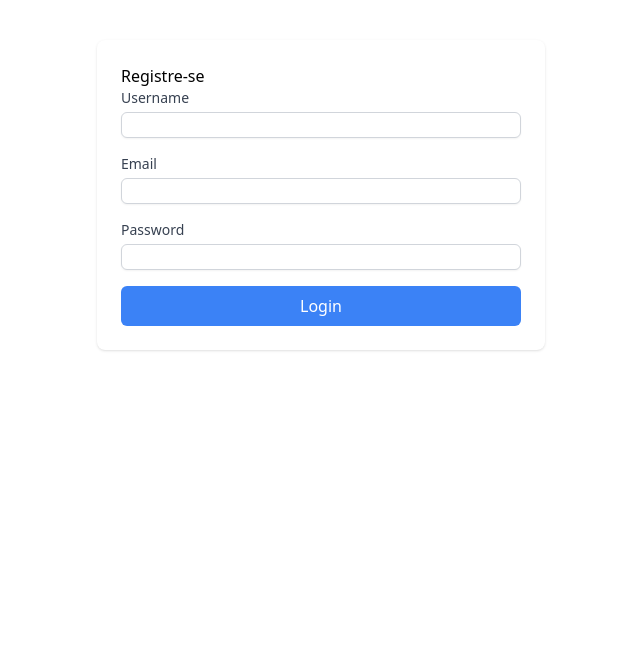
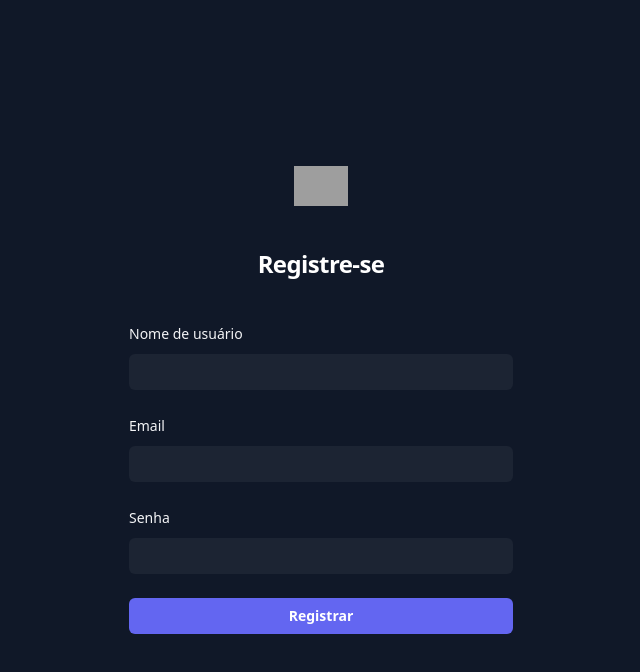
Before and after one commit to Tomazbr9/FyzoUi, an Angular app: page /register in a window 1280 px wide. Shown: the top 672 px of the page, without its empty margins (319-959 px from the left). Built offline with nearby package versions, Linux system fonts and the light colour scheme; grey boxes are pictures that could not be loaded.

Commit message:
feat(auth): templates customizados para melhor experiencia do usuário

```diff
--- a/src/app/core/guards/auth.guard.ts
+++ b/src/app/core/guards/auth.guard.ts
@@ -6,7 +6,7 @@ export class AuthGuard {
     constructor(private router: Router) {}
 
     canActivate(): boolean {
-        const token = localStorage.getItem('token');
+        const token = localStorage.getItem('access_token');
 
         if (!token) {
             this.router.navigate(['/login']);
--- a/src/app/features/auth/login/login.html
+++ b/src/app/features/auth/login/login.html
@@ -1,14 +1,34 @@
-<div class="max-w-md mx-auto mt-10 p-6 bg-white rounded-lg shadow">
-    <h1>Login</h1>
-    <form [formGroup]="loginForm" (ngSubmit)="onSubmit()">
-        <div class="mb-4">
-            <label for="username" class="block text-sm font-medium text-gray-700">Username</label>
-            <input type="text" id="username" formControlName="username" class="mt-1 block w-full border border-gray-300 rounded-md shadow-sm focus:ring focus:ring-opacity-50" />
+<div style="background-color: oklch(21% .034 264.665);" class="flex min-h-screen flex-col justify-center px-6 py-12 lg:px-8">
+  <div class="sm:mx-auto sm:w-full sm:max-w-sm">
+    <img src="https://tailwindcss.com/plus-assets/img/logos/mark.svg?color=indigo&shade=500" alt="Your Company" class="mx-auto h-10 w-auto" />
+    <h2 class="mt-10 text-center text-2xl/9 font-bold tracking-tight text-white">Faça login na sua conta</h2>
+  </div>
+
+  <div class="mt-10 sm:mx-auto sm:w-full sm:max-w-sm">
+    <form [formGroup]="loginForm" (ngSubmit)="onSubmit()" class="space-y-6">
+      <div>
+        <label for="username" class="block text-sm/6 font-medium text-gray-100">Nome de usuário</label>
+        <div class="mt-2">
+          <input id="username" name="username" type="text" formControlName="username" required class="block w-full rounded-md bg-white/5 px-3 py-1.5 text-base text-white outline-1 -outline-offset-1 outline-white/10 placeholder:text-gray-500 focus:outline-2 focus:-outline-offset-2 focus:outline-indigo-500 sm:text-sm/6" />
         </div>
-        <div class="mb-4">
-            <label for="password" class="block text-sm font-medium text-gray-700">Password</label>
-            <input type="password" id="password" formControlName="password" class="mt-1 block w-full border border-gray-300 rounded-md shadow-sm focus:ring focus:ring-opacity-50" />
+      </div>
+
+      <div>
+        <div class="flex items-center justify-between">
+          <label for="password" class="block text-sm/6 font-medium text-gray-100">Senha</label>
         </div>
-        <button type="submit" [disabled]="loginForm.invalid" class="w-full bg-blue-500 text-white py-2 rounded-md hover:bg-blue-600">Login</button>
+        <div class="mt-2">
+          <input id="password" type="password" name="password" formControlName="password" required autocomplete="current-password" class="block w-full rounded-md bg-white/5 px-3 py-1.5 text-base text-white outline-1 -outline-offset-1 outline-white/10 placeholder:text-gray-500 focus:outline-2 focus:-outline-offset-2 focus:outline-indigo-500 sm:text-sm/6" />
+        </div>
+      </div>
+
+      <div>
+        <button type="submit" class="flex w-full justify-center rounded-md bg-indigo-500 px-3 py-1.5 text-sm/6 font-semibold text-white hover:bg-indigo-400 focus-visible:outline-2 focus-visible:outline-offset-2 focus-visible:outline-indigo-500">Login</button>
+      </div>
     </form>
+
+    <p class="mt-10 text-center text-sm/6 text-gray-400">
+      <a href="/register" class="font-semibold text-indigo-400 hover:text-indigo-300">Não tem conta? Registre-se</a>
+    </p>
+  </div>
 </div>
--- a/src/app/features/auth/register/register.html
+++ b/src/app/features/auth/register/register.html
@@ -1,18 +1,35 @@
-<div class="max-w-md mx-auto mt-10 p-6 bg-white rounded-lg shadow">
-    <h1>Registre-se</h1>
-    <form [formGroup]="registerForm" (ngSubmit)="onSubmit()">
-        <div class="mb-4">
-            <label for="username" class="block text-sm font-medium text-gray-700">Username</label>
-            <input type="text" id="username" name="username" formControlName="username" class="mt-1 block w-full border border-gray-300 rounded-md shadow-sm focus:ring focus:ring-opacity-50" />
+<div style="background-color: oklch(21% .034 264.665);" class="flex min-h-screen flex-col justify-center px-6 py-12 lg:px-8">
+  <div class="sm:mx-auto sm:w-full sm:max-w-sm">
+    <img src="https://tailwindcss.com/plus-assets/img/logos/mark.svg?color=indigo&shade=500" alt="Your Company" class="mx-auto h-10 w-auto" />
+    <h2 class="mt-10 text-center text-2xl/9 font-bold tracking-tight text-white">Registre-se</h2>
+  </div>
+
+  <div class="mt-10 sm:mx-auto sm:w-full sm:max-w-sm">
+    <form [formGroup]="registerForm" (ngSubmit)="onSubmit()" class="space-y-6">
+      <div>
+        <label for="username" class="block text-sm/6 font-medium text-gray-100">Nome de usuário</label>
+        <div class="mt-2">
+          <input id="username" name="username" type="text" formControlName="username" required class="block w-full rounded-md bg-white/5 px-3 py-1.5 text-base text-white outline-1 -outline-offset-1 outline-white/10 placeholder:text-gray-500 focus:outline-2 focus:-outline-offset-2 focus:outline-indigo-500 sm:text-sm/6" />
         </div>
-        <div class="mb-4">
-            <label for="email" class="block text-sm font-medium text-gray-700">Email</label>
-            <input type="text" id="email" name="email" formControlName="email" class="mt-1 block w-full border border-gray-300 rounded-md shadow-sm focus:ring focus:ring-opacity-50" />
+      </div>
+      <div>
+        <label for="email" class="block text-sm/6 font-medium text-gray-100">Email</label>
+        <div class="mt-2">
+          <input id="email" name="email" type="email" formControlName="email" required class="block w-full rounded-md bg-white/5 px-3 py-1.5 text-base text-white outline-1 -outline-offset-1 outline-white/10 placeholder:text-gray-500 focus:outline-2 focus:-outline-offset-2 focus:outline-indigo-500 sm:text-sm/6" />
         </div>
-        <div class="mb-4">
-            <label for="password" class="block text-sm font-medium text-gray-700">Password</label>
-            <input type="password" id="password" name="password" formControlName="password" class="mt-1 block w-full border border-gray-300 rounded-md shadow-sm focus:ring focus:ring-opacity-50" />
+      </div>
+      <div>
+        <div class="flex items-center justify-between">
+          <label for="password" class="block text-sm/6 font-medium text-gray-100">Senha</label>
         </div>
-        <button type="submit" [disabled]="registerForm.invalid" class="w-full bg-blue-500 text-white py-2 rounded-md hover:bg-blue-600">Login</button>
+        <div class="mt-2">
+          <input id="password" type="password" name="password" formControlName="password" required autocomplete="current-password" class="block w-full rounded-md bg-white/5 px-3 py-1.5 text-base text-white outline-1 -outline-offset-1 outline-white/10 placeholder:text-gray-500 focus:outline-2 focus:-outline-offset-2 focus:outline-indigo-500 sm:text-sm/6" />
+        </div>
+      </div>
+
+      <div>
+        <button type="submit" class="flex w-full justify-center rounded-md bg-indigo-500 px-3 py-1.5 text-sm/6 font-semibold text-white hover:bg-indigo-400 focus-visible:outline-2 focus-visible:outline-offset-2 focus-visible:outline-indigo-500">Registrar</button>
+      </div>
     </form>
+  </div>
 </div>
```
